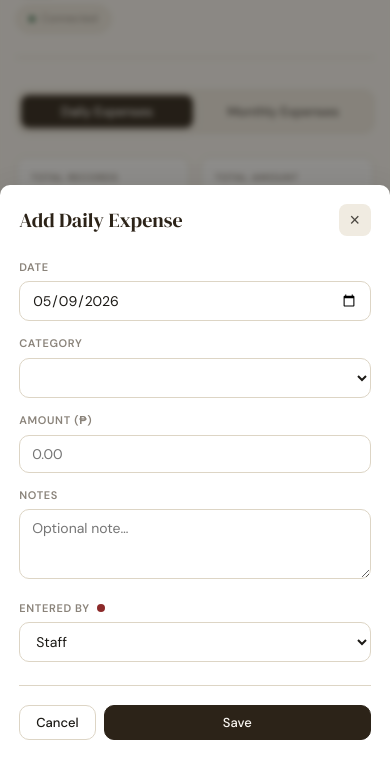
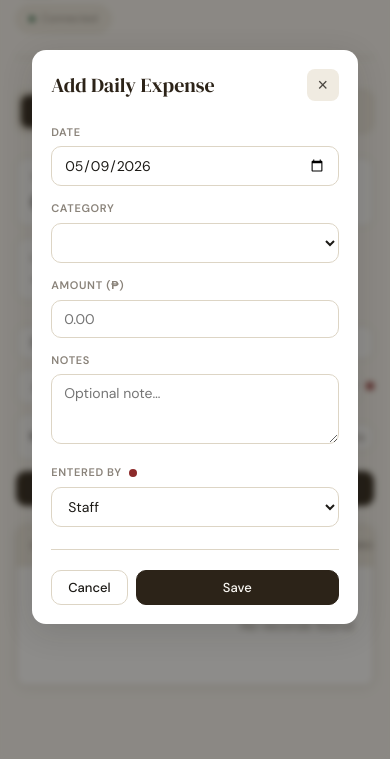
Before and after one commit to kilvs/quinta-ledger, a plain HTML site: page index.html in a window 390 px wide. Both pictures are taken after typing "Sample" into the empty fields and a click on the button "Add Record". Shown: the part 85-844 px from the top of the page. Drawn offline with Linux system fonts and the light colour scheme; no server answers.

Commit message:
Update modal styling

```diff
--- a/styles.css
+++ b/styles.css
@@ -741,8 +741,13 @@ select:disabled {
     border-radius: 10px 10px 0 0;
   }
   .modal-overlay {
-    align-items: flex-end;
-    padding: 0;
+    align-items: center;
+    justify-content: center;
+    padding: 1rem;
+  }
+  .modal {
+    border-radius: 14px;
+    margin: 0 1rem;
   }
 }
 
```
